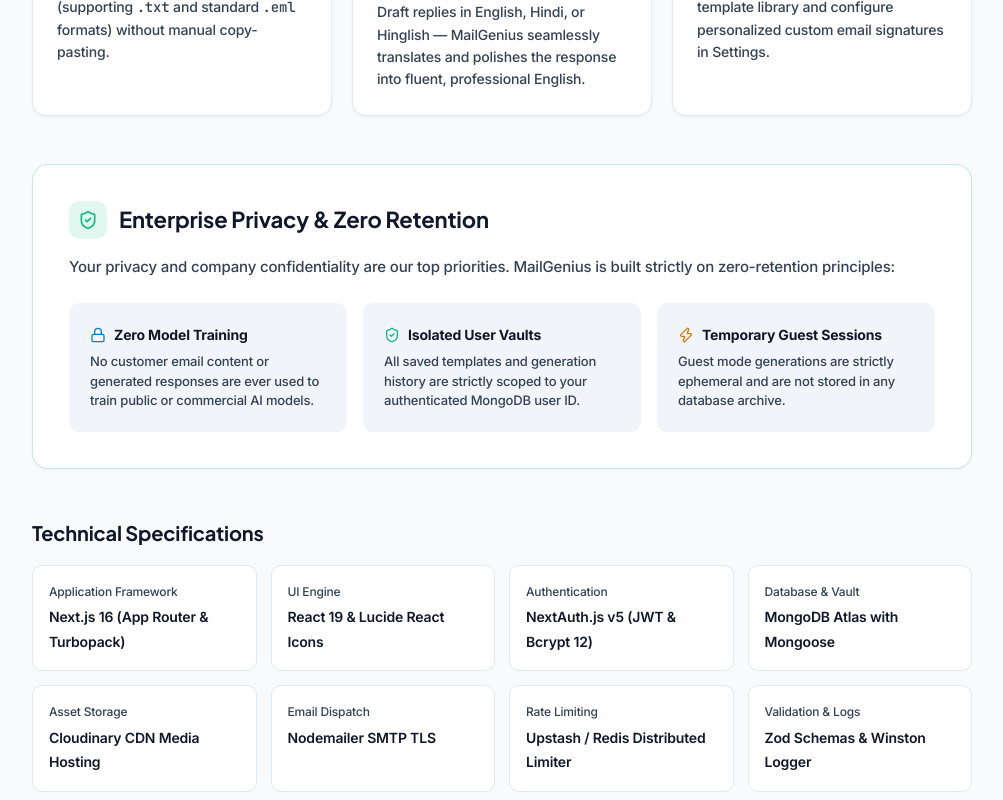
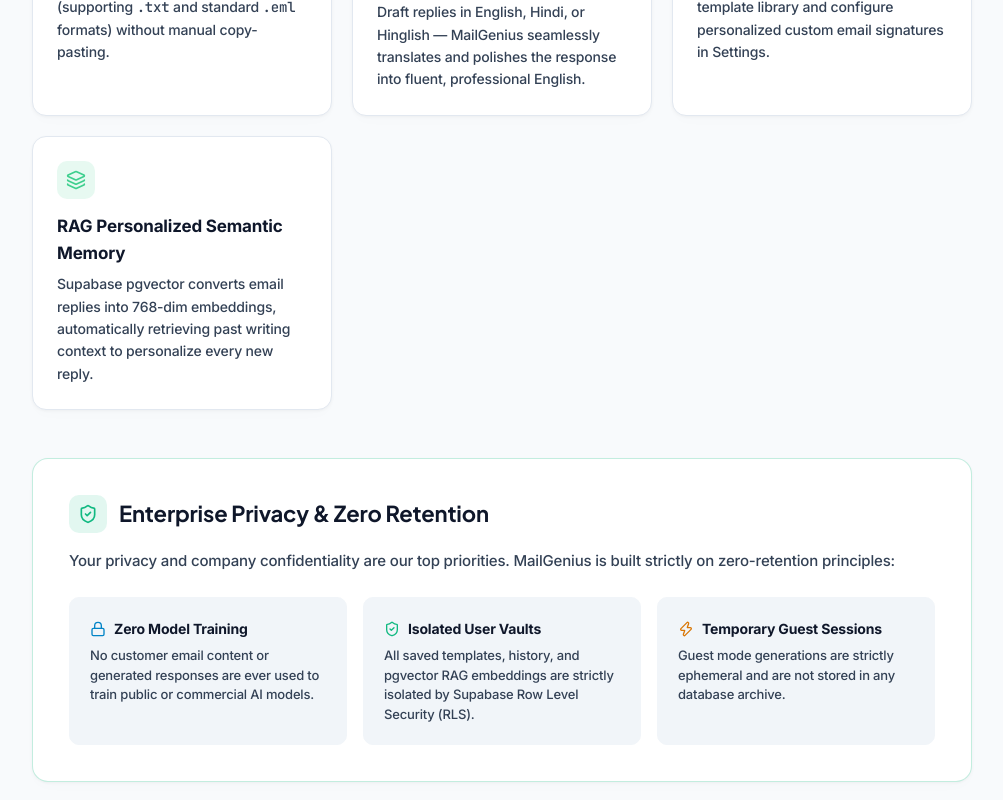
Before and after one commit to Aman5ingh19/MailGenius---AI-Email-Assistant, a Next.js app: page /about in a window 1280 px wide. Shown: the part 1340-2140 px from the top of the page, without its empty margins (268-1271 px from the left). Built offline with nearby package versions, Linux system fonts and the light colour scheme; no server answers.

Commit message:
docs: update About page with Supabase PostgreSQL & pgvector RAG specs

```diff
--- a/app/about/page.js
+++ b/app/about/page.js
@@ -272,6 +272,18 @@
               Bookmark recurring replies in your template library and configure personalized custom email signatures in Settings.
             </p>
           </div>
+
+          <div className="surface" style={{ padding: '1.5rem', borderRadius: '14px' }}>
+            <div style={{ width: '38px', height: '38px', borderRadius: '10px', background: 'rgba(62, 207, 142, 0.12)', color: '#3ECF8E', display: 'flex', alignItems: 'center', justifyContent: 'center', marginBottom: '0.875rem' }}>
+              <Layers className="w-5 h-5" />
+            </div>
+            <h3 style={{ fontSize: '1.0625rem', fontWeight: 700, color: 'var(--text)', marginBottom: '0.375rem' }}>
+              RAG Personalized Semantic Memory
+            </h3>
+            <p style={{ fontSize: '0.875rem', color: 'var(--text-muted)', lineHeight: 1.6 }}>
+              Supabase pgvector converts email replies into 768-dim embeddings, automatically retrieving past writing context to personalize every new reply.
+            </p>
+          </div>
         </div>
       </section>
 
@@ -308,7 +320,7 @@
                 <strong style={{ color: 'var(--text)', fontSize: '0.875rem' }}>Isolated User Vaults</strong>
               </div>
               <p style={{ fontSize: '0.8125rem', color: 'var(--text-muted)', lineHeight: 1.5 }}>
-                All saved templates and generation history are strictly scoped to your authenticated MongoDB user ID.
+                All saved templates, history, and pgvector RAG embeddings are strictly isolated by Supabase Row Level Security (RLS).
               </p>
             </div>
 
@@ -336,9 +348,9 @@
             { label: 'Application Framework', value: 'Next.js 16 (App Router & Turbopack)' },
             { label: 'UI Engine', value: 'React 19 & Lucide React Icons' },
             { label: 'Authentication', value: 'NextAuth.js v5 (JWT & Bcrypt 12)' },
-            { label: 'Database & Vault', value: 'MongoDB Atlas with Mongoose' },
+            { label: 'Database & Vector Store', value: 'Supabase (PostgreSQL + pgvector RAG)' },
             { label: 'Asset Storage', value: 'Cloudinary CDN Media Hosting' },
-            { label: 'Email Dispatch', value: 'Nodemailer SMTP TLS' },
+            { label: 'Push Notifications', value: 'Firebase Cloud Messaging (FCM)' },
             { label: 'Rate Limiting', value: 'Upstash / Redis Distributed Limiter' },
             { label: 'Validation & Logs', value: 'Zod Schemas & Winston Logger' },
           ].map(({ label, value }) => (
```
